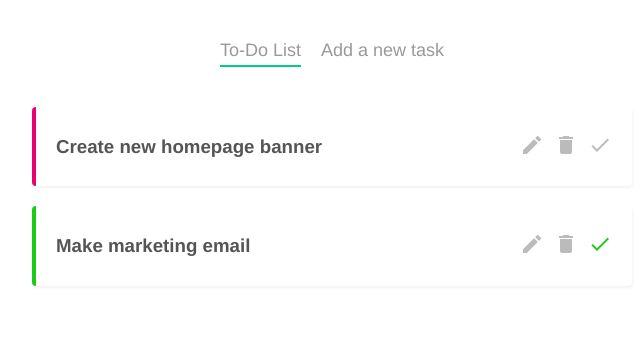
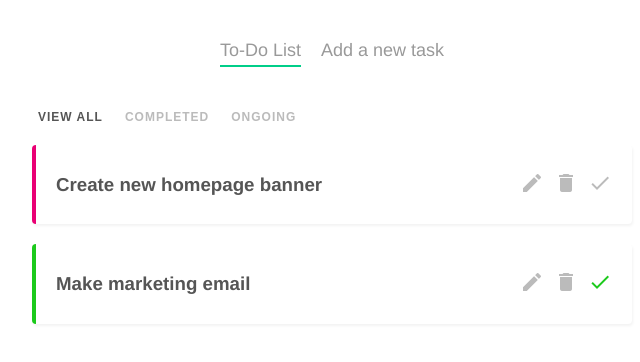
Before and after one commit to imraminradmand/Project-Planner, a Vue app in the folder project-planner/: page / in a window 1280 px wide. Shown: the top 362 px of the page, without its empty margins (308-948 px from the left). Built offline with nearby package versions, Linux system fonts and the light colour scheme; data requests are answered from the project's data file.

Commit message:
added filter navbar with some styling

```diff
--- /dev/null
+++ b/project-planner/src/components/FilterNav.vue
@@ -0,0 +1,50 @@
+<template>
+  <nav class="filter-nav">
+      <button
+        @click="updateFilter('all')"
+        :class="{ active : current === 'all'}">
+        View All
+      </button>
+
+       <button
+        @click="updateFilter('completed')"
+        :class="{ active : current === 'completed'}">
+        Completed
+      </button>
+
+       <button
+        @click="updateFilter('ongoing')"
+        :class="{ active : current === 'ongoing'}">
+        Ongoing
+      </button>
+  </nav>
+</template>
+
+<script>
+export default {
+    props: ['current'],
+    methods: {
+        updateFilter(by) {
+            this.$emit('filterChange', by)
+        }
+    }
+}
+</script>
+
+<style>
+    .filter-nav button {
+        background: none;
+        border: none;
+        color: #bbb;
+        outline: none;
+        font-size: 12px;
+        text-transform: uppercase;
+        margin-right: 10px;
+        letter-spacing: 1px;
+        font-weight: bold;
+        cursor: pointer;
+    }
+    .filter-nav button.active {
+        color: #555;
+    }
+</style>
--- a/project-planner/src/views/Home.vue
+++ b/project-planner/src/views/Home.vue
@@ -1,5 +1,6 @@
 <template>
   <div class="home">
+    <FilterNav @filterChange="current = $event" :current="current"/>
     <div v-if="projects.length">
       <div v-for="project in projects" :key="project.id">
         <SingleProject :project="project" @delete ="handleDelete" @complete="handleComplete"/>
@@ -10,15 +11,18 @@
 
 <script>
 import SingleProject from '../components/SingleProject'
+import FilterNav from '../components/FilterNav'
 export default {
   name: 'Home',
   components: {
-    SingleProject
+    SingleProject,
+    FilterNav
   },
 
   data() {
     return {
-      projects: []
+      projects: [],
+      current: 'all'
     }
   },
   methods: {
```
